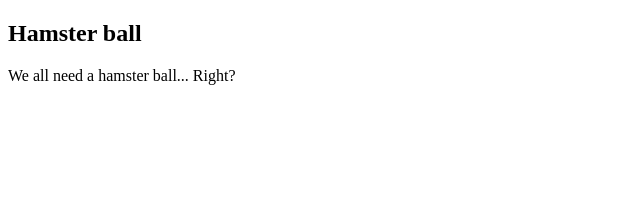
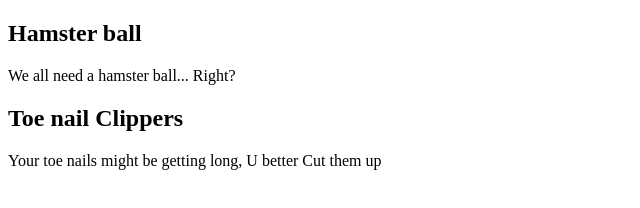
Before and after one commit to JoshuaC05/Lab---Git-Branches-Assignment, a plain HTML site: page products.html in a window 1280 px wide. Shown: the whole page, without its empty margins (0-640 px from the left). Drawn offline with Linux system fonts and the light colour scheme.

Commit message:
Added Product 2

```diff
--- a/products.html
+++ b/products.html
@@ -8,5 +8,10 @@
 <body>
     <h2>Hamster ball</h2>
 	<p>We all need a hamster ball... Right?</p>
+
+	<h2>Toe nail Clippers</h2>
+	<p>Your toe nails might be getting long, U better Cut them up</p>
+
+
 </body>
 </html>
```
